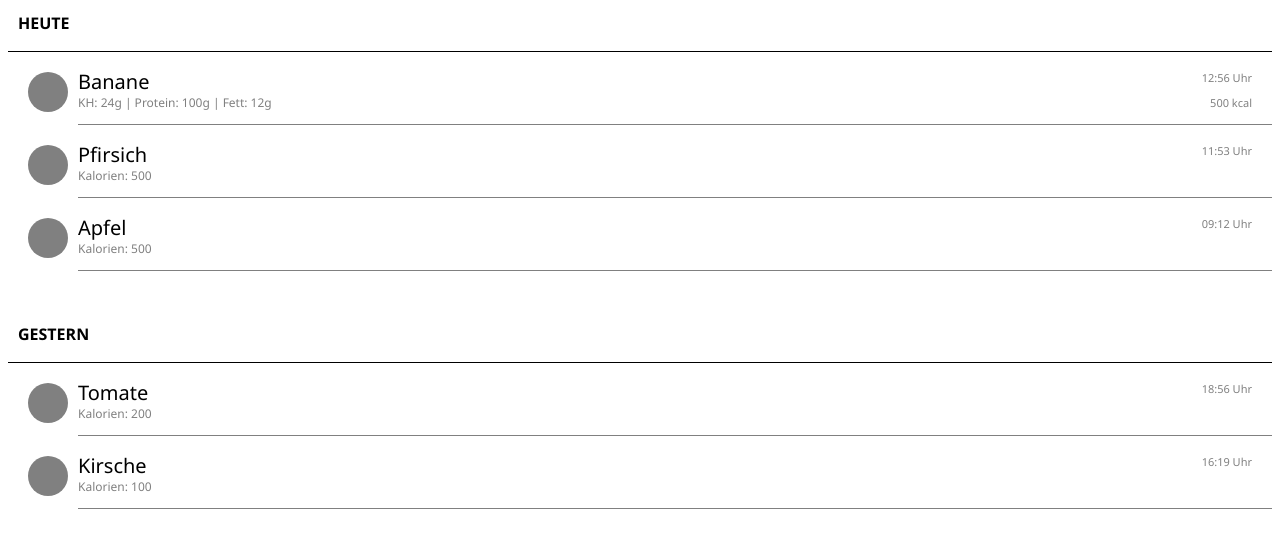
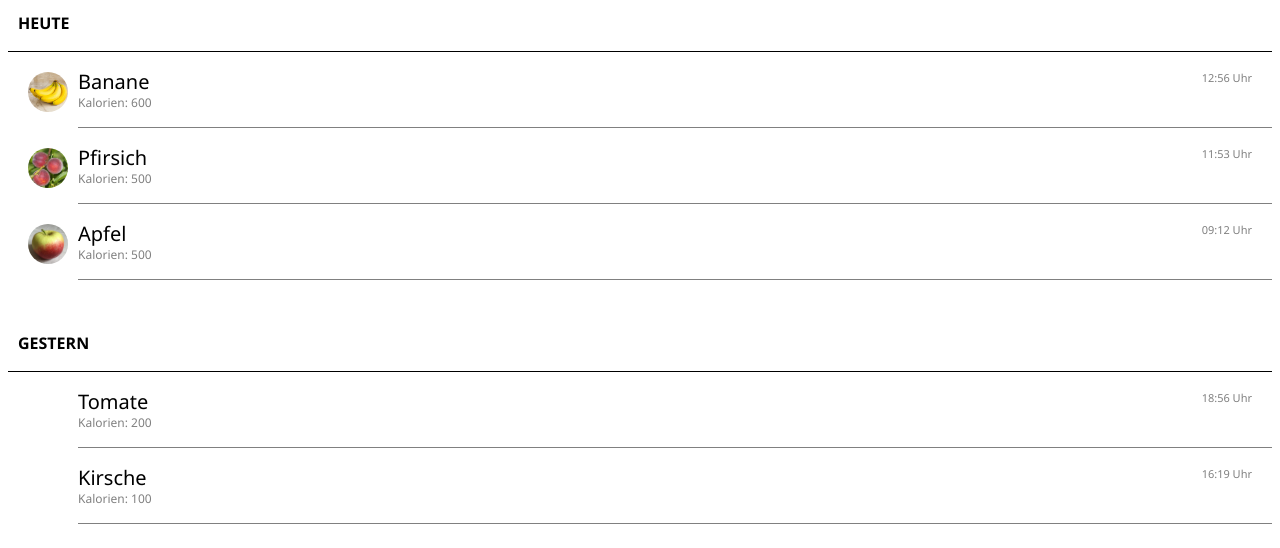
Before and after one commit to ignazhabibi/learning-js, a plain HTML site: page index.html in a window 1280 px wide. Drawn offline with Linux system fonts and the light colour scheme.

Commit message:
added food pics

```diff
--- a/data-list.css
+++ b/data-list.css
@@ -16,18 +16,15 @@ ul {
     padding: 0;
 }
 
-
 li {
     margin: 20px 0 20px 70px;
     padding-bottom: 15px;
     border-bottom: 1px solid gray;
 }
 
-li::before {
-    content: ' ';
+img.data-list-img {
     display: inline-block;
     position: absolute;
-    background: gray;
     border-radius: 50%;
     left: 20px;
     width: 40px;
@@ -43,18 +40,19 @@ p.data-list-sequence {
     line-height: 1;
 }
 
-p.data-list-title {
+h3.data-list-title {
     margin: 0 0 5px 0;
     padding: 0;
     font-size: 20px;
     color: black;
     line-height: 1;
+    font-weight: normal;
 }
 
 p.data-list-content {
     color: gray;
     font-size: 12px;
-    margin: 0;
+    margin: 0 0 3px 0;
     padding: 0;
     line-height: 1;
 }
--- a/index.html
+++ b/index.html
@@ -9,19 +9,21 @@
         <h2 class="data-list-header">Heute</h2>
         <ul>
             <li>
+                <img class="data-list-img" src="./banana.jpg">
                 <p class="data-list-sequence">12:56 Uhr</p>
-                <p class="data-list-title">Banane</p>
-                <p class="data-list-sequence">500 kcal</p>
-                <p class="data-list-content">KH: 24g | Protein: 100g | Fett: 12g</p>
+                <h3 class="data-list-title">Banane</h3>
+                <p class="data-list-content">Kalorien: 600</p>
             </li>
             <li>
+                <img class="data-list-img" src="./peach.jpg">
                 <p class="data-list-sequence">11:53 Uhr</p>
-                <p class="data-list-title">Pfirsich</p>
+                <h3 class="data-list-title">Pfirsich</h3>
                 <p class="data-list-content">Kalorien: 500</p>
             </li>
             <li>
+                <img class="data-list-img" src="./apple.jpg">
                 <p class="data-list-sequence">09:12 Uhr</p>
-                <p class="data-list-title">Apfel</p>
+                <h3 class="data-list-title">Apfel</h3>
                 <p class="data-list-content">Kalorien: 500</p>
             </li>
         </ul>
@@ -29,12 +31,12 @@
         <ul>
             <li>
                 <p class="data-list-sequence">18:56 Uhr</p>
-                <p class="data-list-title">Tomate</p>
+                <h3 class="data-list-title">Tomate</h3>
                 <p class="data-list-content">Kalorien: 200</p>
             </li>
             <li>
                 <p class="data-list-sequence">16:19 Uhr</p>
-                <p class="data-list-title">Kirsche</p>
+                <h3 class="data-list-title">Kirsche</h3>
                 <p class="data-list-content">Kalorien: 100</p>
             </li>
         </ul>
```
Also changed, not shown: apple.jpg (added), banana.jpg (added), peach.jpg (added).
